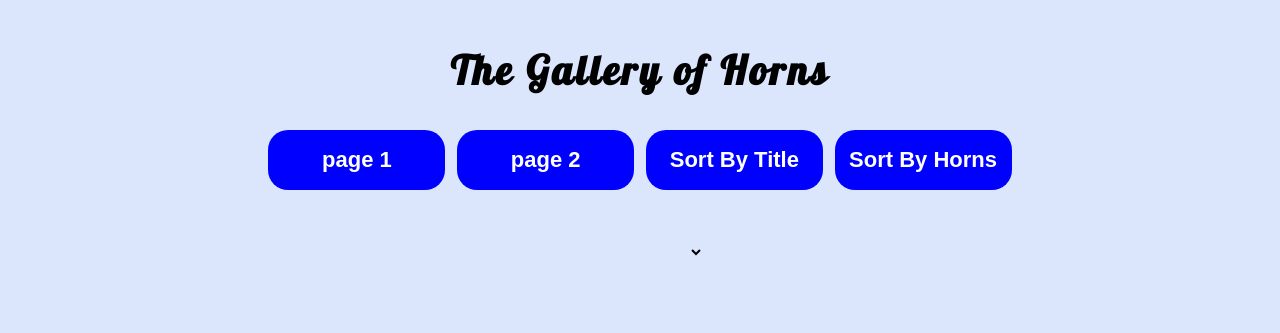
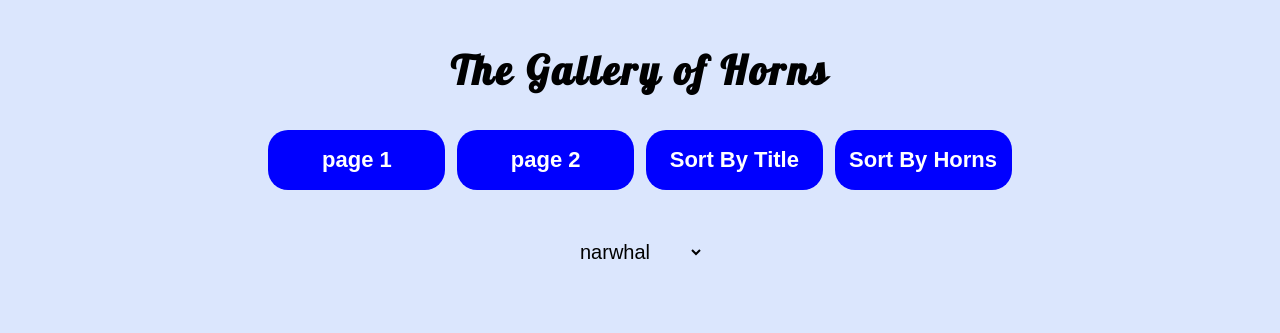
Before and after one commit to Hamza-Rashed/lab-03, a plain HTML site: page index.html in a window 1280 px wide. Shown: the top 333 px of the page. Drawn offline with nearby package versions, Linux system fonts and the light colour scheme; files that its build step writes are made by us from their sources.

Commit message:
Update index.html

```diff
--- a/index.html
+++ b/index.html
@@ -31,6 +31,6 @@
 
     <script src="https://code.jquery.com/jquery-3.1.1.min.js"></script>
     <script src="https://unpkg.com/mustache@latest"></script>
-    <script src="../../lab-03/lab-03/js/app.js"></script>
+    <script src="/js/app.js"></script>
   </body>
 </html>
```
